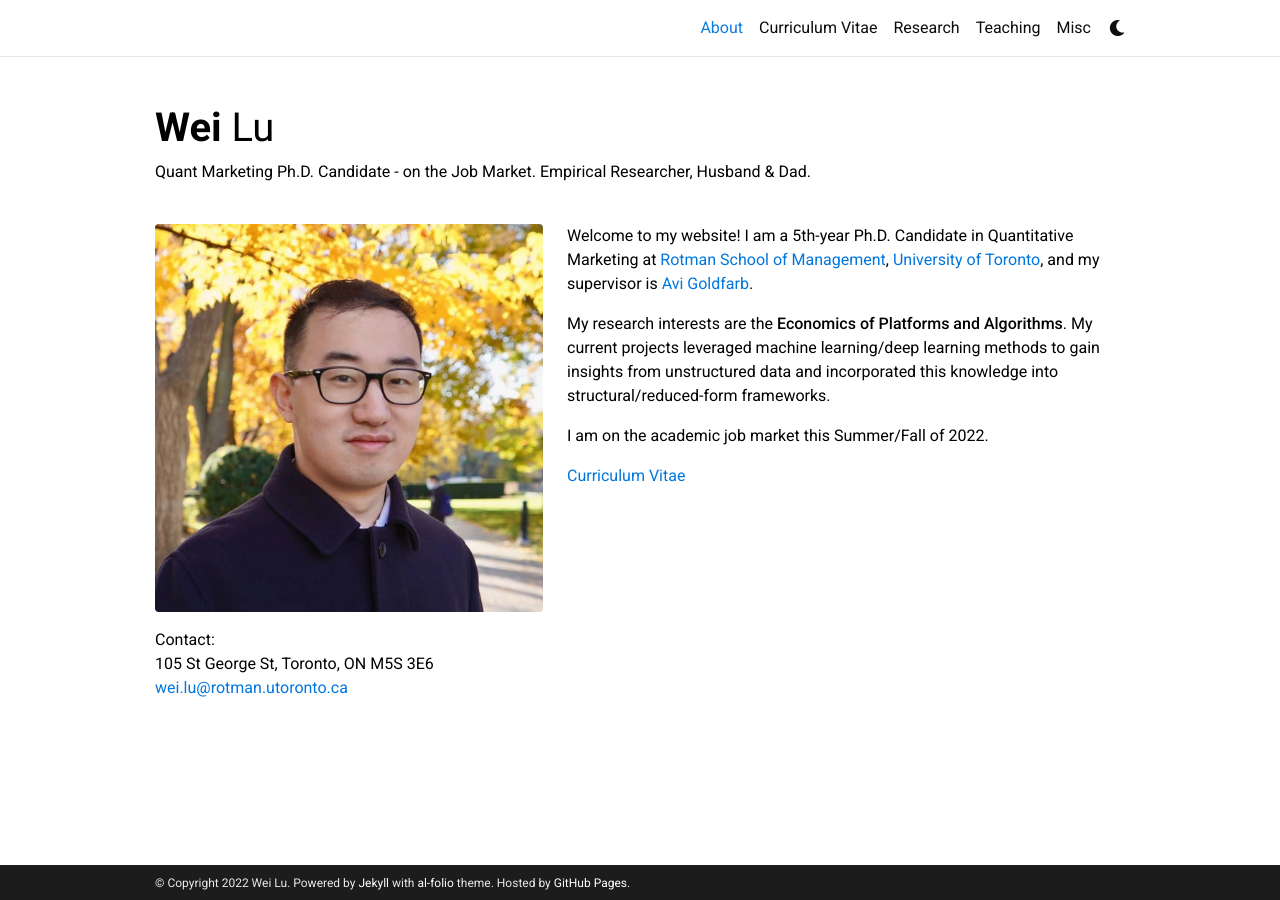
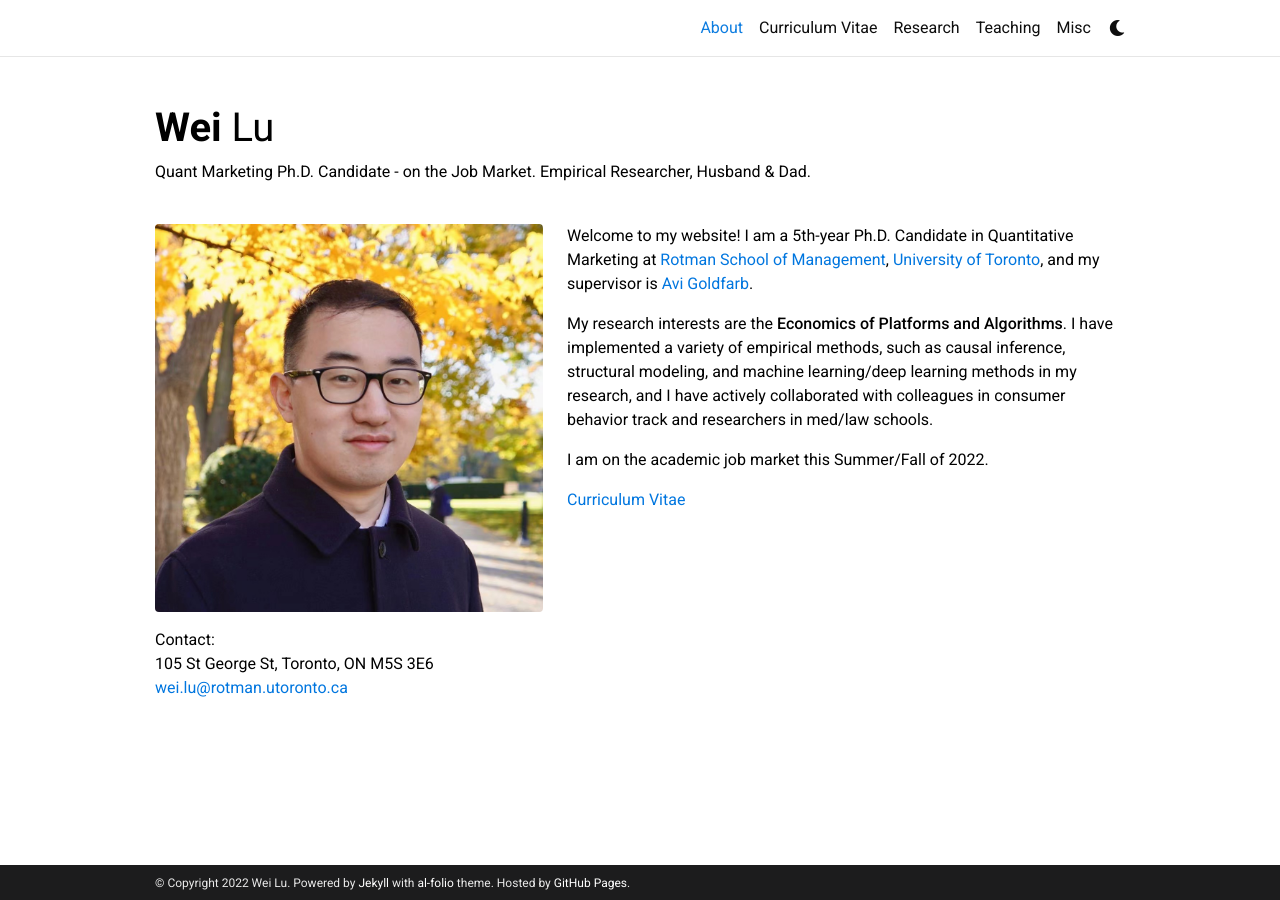
Before and after one commit to weilu-mkt/weilu-mkt.github.io, a Jekyll site: the page built from _pages/about.md, in a window 1280 px wide. Built offline with Jekyll 4.4.1, drawn with Linux system fonts in a browser that asks for light colours; full-size pictures stand in for the smaller copies a plugin makes; comment, search, counter and statistics services are not loaded; a style sheet for code colours, icons or effects is not loaded.

Commit message:
Update about.md

```diff
--- a/_pages/about.md
+++ b/_pages/about.md
@@ -20,7 +20,7 @@ social: false  # includes social icons at the bottom of the page
 ---
 Welcome to my website! I am a 5th-year Ph.D. Candidate in Quantitative Marketing at <a href='https://www.rotman.utoronto.ca/'>Rotman School of Management</a>, <a href='https://www.utoronto.ca/'>University of Toronto</a>, and my supervisor is <a href='https://www.avigoldfarb.com/'>Avi Goldfarb</a>.
 
-My research interests are the **Economics of Platforms and Algorithms**. My current projects leveraged machine learning/deep learning methods to gain insights from unstructured data and incorporated this knowledge into structural/reduced-form frameworks.
+My research interests are the **Economics of Platforms and Algorithms**. I have implemented a variety of empirical methods, such as causal inference, structural modeling, and machine learning/deep learning methods in my research, and I have actively collaborated with colleagues in consumer behavior track and researchers in med/law schools.
 
 I am on the academic job market this Summer/Fall of 2022.
 
```
